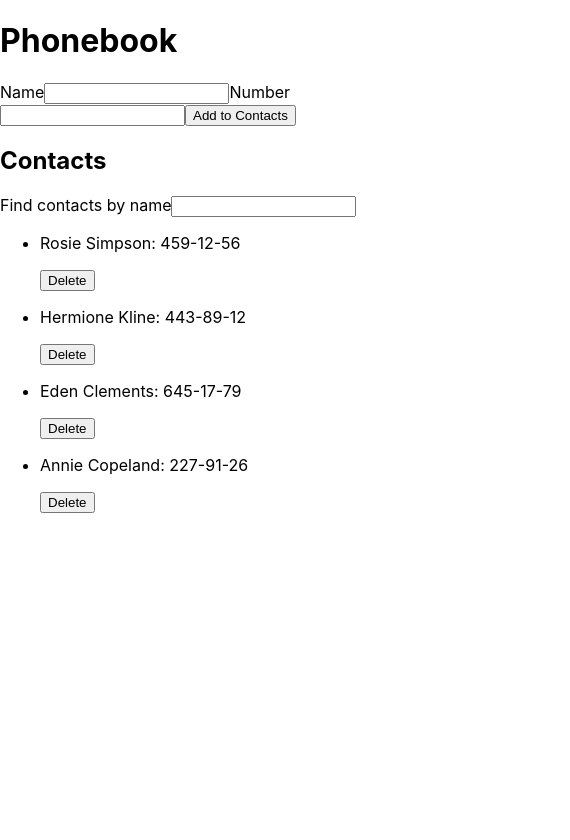
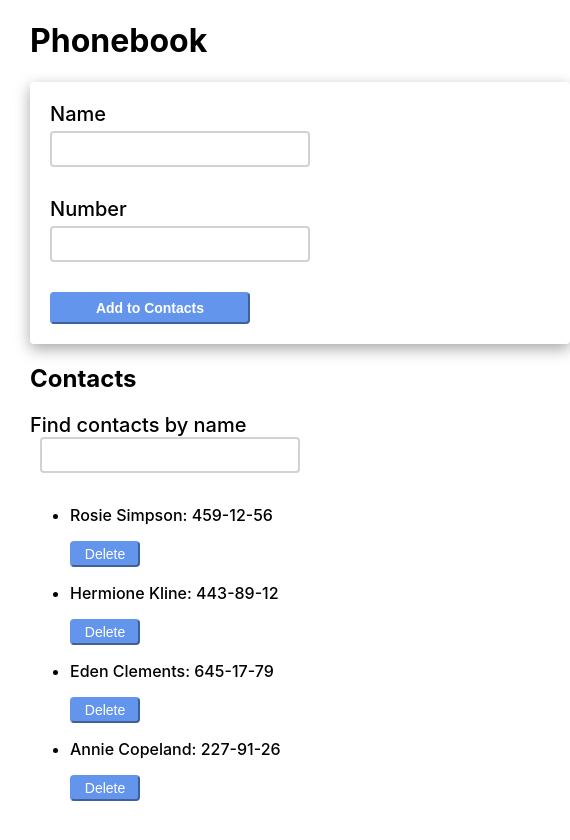
Before and after one commit to DenysKors/goit-react-hw-02-phonebook, a React (Create React App) app: page / in a window 390 px wide. Shown: the top 840 px of the page, 570 px wide, since content can reach past the window. Built offline with nearby package versions, Linux system fonts and the light colour scheme.

Commit message:
Phonebook styles

```diff
--- a/src/components/App.jsx
+++ b/src/components/App.jsx
@@ -3,6 +3,7 @@ import { nanoid } from 'nanoid';
 import { ContactForm } from './ContactForm/ContactForm';
 import { ContactList } from './ContactList/ContactList';
 import { Filter } from './Filter/Filter';
+import css from './App.module.css';
 
 export class App extends Component {
   state = {
@@ -54,7 +55,7 @@ export class App extends Component {
     const filteredContacts = this.getFilteredContacts();
 
     return (
-      <div>
+      <div className={css.phonebook}>
         <h1>Phonebook</h1>
         <ContactForm onSubmitForm={this.addFormContacts} />
         <h2>Contacts</h2>
--- /dev/null
+++ b/src/components/App.module.css
@@ -0,0 +1,3 @@
+.phonebook {
+  padding: 0 30px 0 30px;
+}
--- a/src/components/ContactForm/ContactForm.jsx
+++ b/src/components/ContactForm/ContactForm.jsx
@@ -1,5 +1,6 @@
 import PropTypes from 'prop-types';
 import React, { Component } from 'react';
+import css from 'components/ContactForm/ContactForm.module.css';
 
 export class ContactForm extends Component {
   state = {
@@ -28,10 +29,11 @@ export class ContactForm extends Component {
   render() {
     return (
       <div>
-        <form onSubmit={this.submitForm}>
-          <label>
+        <form className={css.phonebook__form} onSubmit={this.submitForm}>
+          <label className={css.phonebook__formLabel}>
             Name
             <input
+              className={css.phonebook__formInput}
               type="text"
               name="name"
               value={this.state.name}
@@ -41,9 +43,10 @@ export class ContactForm extends Component {
               onChange={this.inputChange}
             />
           </label>
-          <label>
+          <label className={css.phonebook__formLabel}>
             Number
             <input
+              className={css.phonebook__formInput}
               type="tel"
               name="number"
               value={this.state.number}
@@ -53,7 +56,9 @@ export class ContactForm extends Component {
               onChange={this.inputChange}
             />
           </label>
-          <button type="submit">Add to Contacts</button>
+          <button className={css.phonebook__formButton} type="submit">
+            Add to Contacts
+          </button>
         </form>
       </div>
     );
--- /dev/null
+++ b/src/components/ContactForm/ContactForm.module.css
@@ -0,0 +1,51 @@
+.phonebook__form {
+  padding: 20px;
+  width: 500px;
+  display: flex;
+  flex-direction: column;
+  gap: 30px;
+
+  border-radius: 4px;
+  box-shadow: rgba(0, 0, 0, 0.35) 0px 5px 15px;
+}
+
+.phonebook__formLabel {
+  display: flex;
+  flex-direction: column;
+  gap: 5px;
+
+  font-weight: 500;
+  font-size: 20px;
+}
+
+.phonebook__formInput {
+  padding-left: 3px;
+  padding-right: 3px;
+  width: 250px;
+  min-height: 30px;
+  font-size: 16px;
+
+  border: 2px solid rgba(33, 33, 33, 0.2);
+  border-radius: 4px;
+}
+
+.phonebook__formInput:focus {
+  outline: none;
+  border-color: cadetblue;
+}
+
+.phonebook__formButton {
+  width: 200px;
+
+  font-weight: 600;
+  font-size: 14px;
+  line-height: 1.88;
+  text-align: center;
+  color: #ffffff;
+  border-color: cornflowerblue;
+
+  background-color: cornflowerblue;
+  border-radius: 4px;
+
+  cursor: pointer;
+}
--- a/src/components/ContactList/ContactList.jsx
+++ b/src/components/ContactList/ContactList.jsx
@@ -1,14 +1,20 @@
 import PropTypes from 'prop-types';
+import css from 'components/ContactList/ContactList.module.css';
 
 export const ContactList = ({ contacts, onDeleteContact }) => {
   return (
     <ul>
       {contacts.map(({ id, name, number }) => (
         <li key={id}>
-          <p>
+          <p className={css.phonebook__contactName}>
             {name}: {number}
           </p>
-          <button onClick={() => onDeleteContact(id)}>Delete</button>
+          <button
+            className={css.phonebook__contactButton}
+            onClick={() => onDeleteContact(id)}
+          >
+            Delete
+          </button>
         </li>
       ))}
     </ul>
--- /dev/null
+++ b/src/components/ContactList/ContactList.module.css
@@ -0,0 +1,22 @@
+.phonebook__contactName {
+  margin-right: 20px;
+  display: inline-block;
+
+  font-weight: 500;
+  font-size: 16px;
+}
+
+.phonebook__contactButton {
+  width: 70px;
+  padding: 3px;
+  font-weight: 500;
+  font-size: 14px;
+  text-align: center;
+  color: #ffffff;
+  border-color: cornflowerblue;
+
+  background-color: cornflowerblue;
+  border-radius: 4px;
+
+  cursor: pointer;
+}
--- a/src/components/Filter/Filter.jsx
+++ b/src/components/Filter/Filter.jsx
@@ -1,10 +1,16 @@
 import PropTypes from 'prop-types';
+import css from 'components/Filter/Filter.module.css';
 
 export const Filter = ({ filter, onFilterChange }) => {
   return (
-    <label>
+    <label className={css.phonebook__filterLabel}>
       Find contacts by name
-      <input type="text" value={filter} onChange={onFilterChange} />
+      <input
+        className={css.phonebook__filterInput}
+        type="text"
+        value={filter}
+        onChange={onFilterChange}
+      />
     </label>
   );
 };
--- /dev/null
+++ b/src/components/Filter/Filter.module.css
@@ -0,0 +1,21 @@
+.phonebook__filterLabel {
+  font-weight: 500;
+  font-size: 20px;
+}
+
+.phonebook__filterInput {
+  margin-left: 10px;
+  padding-left: 3px;
+  padding-right: 3px;
+  width: 250px;
+  min-height: 30px;
+  font-size: 16px;
+
+  border: 2px solid rgba(33, 33, 33, 0.2);
+  border-radius: 4px;
+}
+
+.phonebook__filterInput:focus {
+  outline: none;
+  border-color: cadetblue;
+}
```
